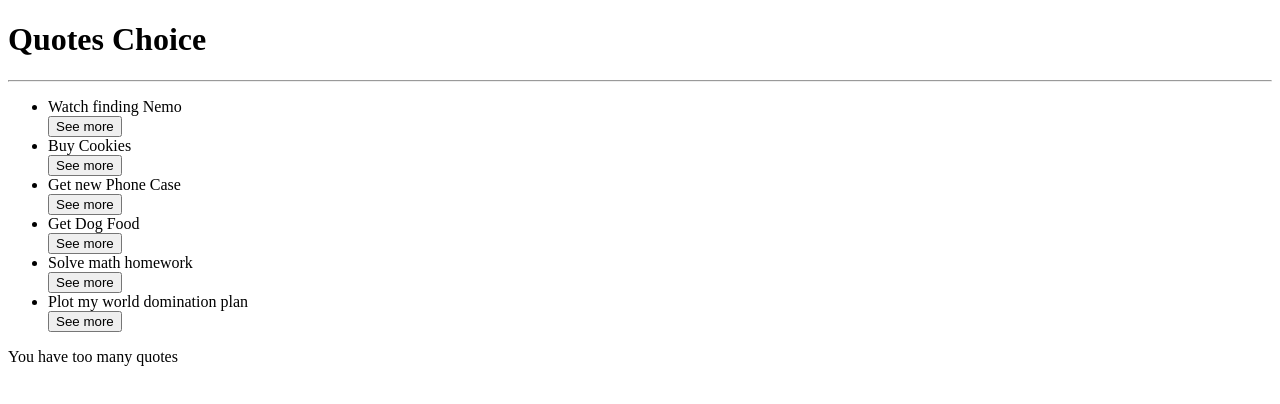
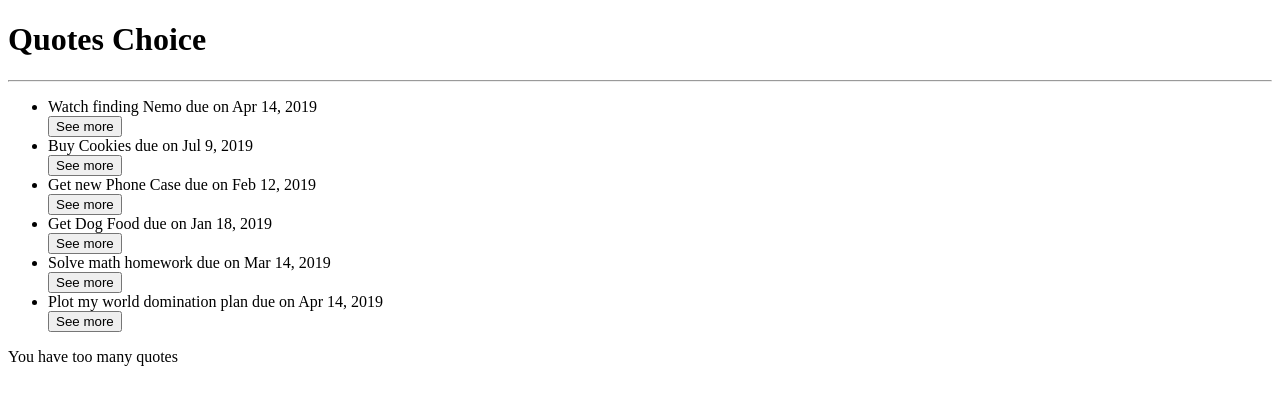
Before and after one commit to Maxwel5/my-Quotes, an Angular app: page / in a window 1280 px wide. Shown: the top 404 px of the page. Built offline with nearby package versions, Linux system fonts and the light colour scheme.

Commit message:
Making a simple and direct date

```diff
--- a/src/app/quote/quote.component.html
+++ b/src/app/quote/quote.component.html
@@ -2,7 +2,7 @@
 <hr>
 <ul>
   <div *ngFor='let quote of quotes;let i = index'>
-    <li appStrikethrough>{{quote.name}}</li>
+    <li appStrikethrough>{{quote.name}} due on {{quote.completeDate|date}}</li>
     <button (click)='toggleDetails(i)'>See more</button>
     <app-quote-detail *ngIf='quote.showDescription' [quote]='quote' (isComplete) = 'completeQuote($event,i)'></app-quote-detail>
   </div>
--- a/src/app/quote/quote.component.ts
+++ b/src/app/quote/quote.component.ts
@@ -7,12 +7,12 @@
 })
 export class QuoteComponent implements OnInit {
   quotes:Quote[] = [
-    new Quote(1, 'Watch finding Nemo', 'Find an online version and watch merlin find his son'),
-    new Quote(2,'Buy Cookies','I have to buy cookies for the parrot'),
-    new Quote(3,'Get new Phone Case','Diana has her birthday coming up soon'),
-    new Quote(4,'Get Dog Food','Pupper likes expensive snacks'),
-    new Quote(5,'Solve math homework','Damn Math'),
-    new Quote(6,'Plot my world domination plan','Cause I am an evil overlord'),
+    new Quote(1, 'Watch finding Nemo', 'Find an online version and watch merlin find his son',new Date(2019,3,14)),
+    new Quote(2,'Buy Cookies','I have to buy cookies for the parrot',new Date(2019,6,9)),
+    new Quote(3,'Get new Phone Case','Diana has her birthday coming up soon',new Date(2019,1,12)),
+    new Quote(4,'Get Dog Food','Pupper likes expensive snacks',new Date(2019,0,18)),
+    new Quote(5,'Solve math homework','Damn Math',new Date(2019,2,14)),
+    new Quote(6,'Plot my world domination plan','Cause I am an evil overlord',new Date(2019,3,14)),
   ];
   toggleDetails(index){
     this.quotes[index].showDescription = !this.quotes[index].showDescription;
```
